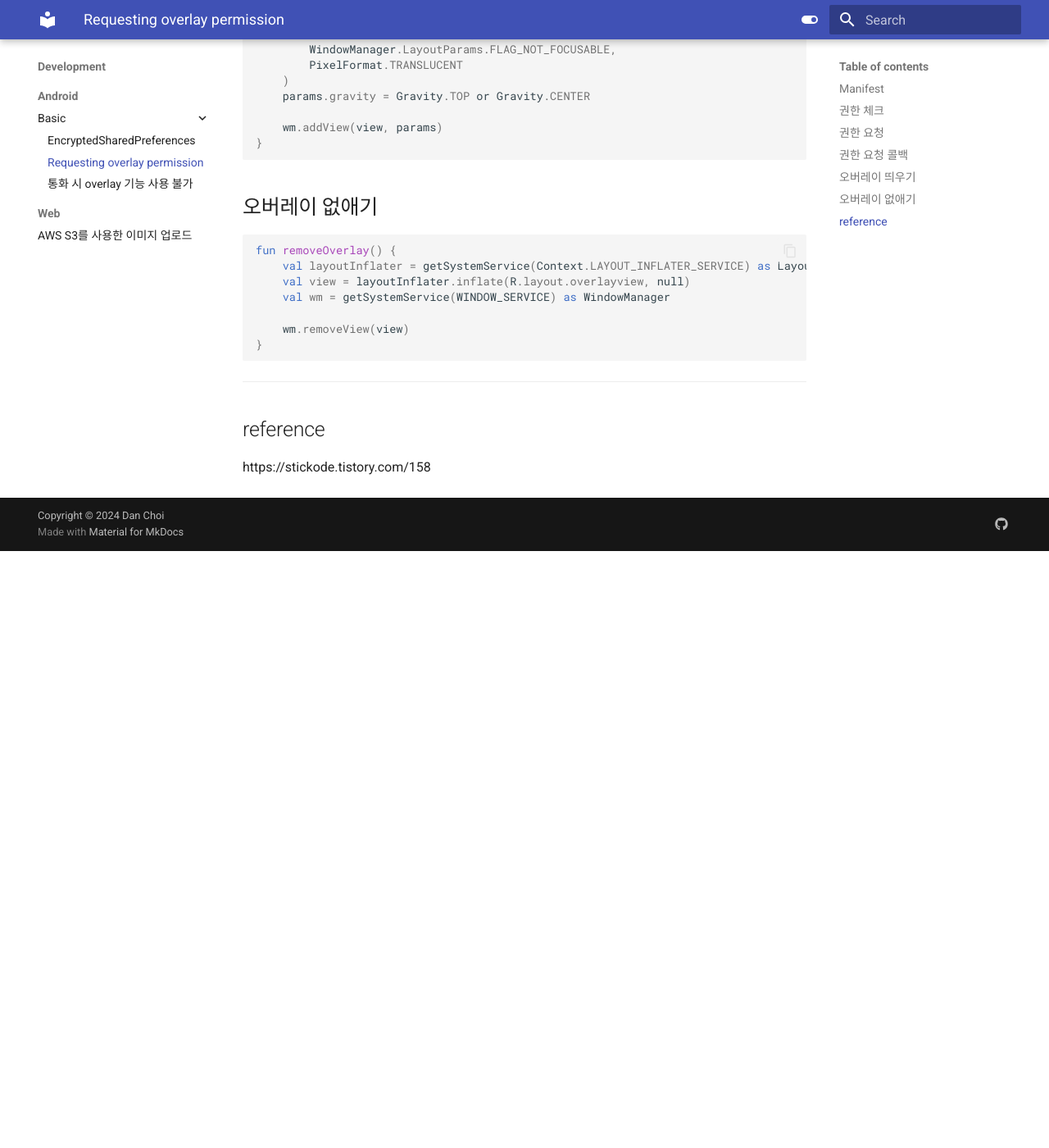
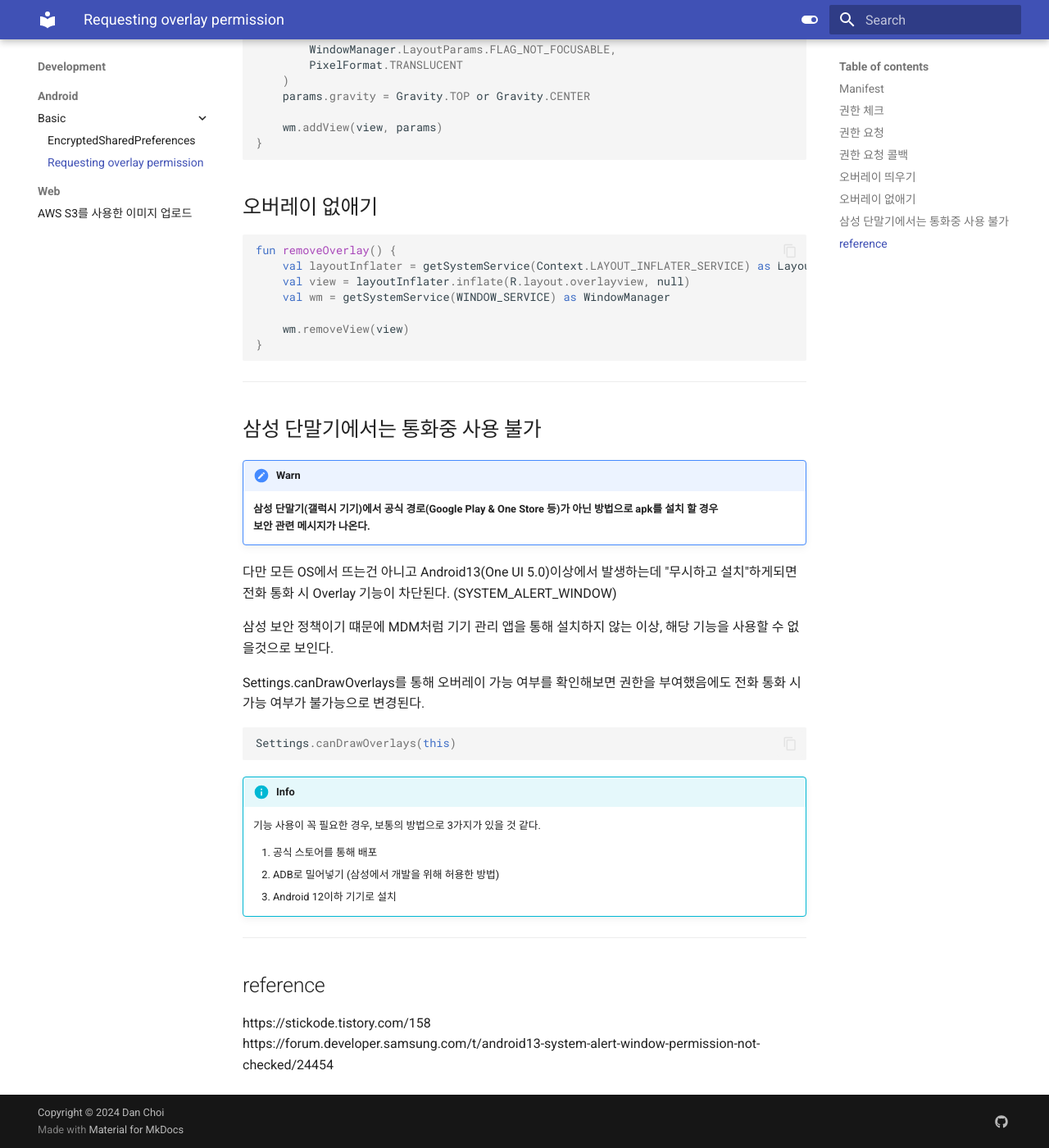
Before and after one commit to daihan-ch22/daihan-ch22.github.io, an MkDocs documentation site: the page built from docs/development/android/basic/Overlay-Permission.md, in a window 1280 px wide and 1400 px high, scrolled down 1354 px. Shown: the whole window at 82% size. Built offline with MkDocs 1.6.1 and Material for MkDocs 9.7.7, drawn with Linux system fonts in a browser that asks for light colours; plug-ins that fetch from the network failed and are left out; before the commit the page ends 2026 px from its top, so only the background shows below that.

Commit message:
블로그 전환 작업 ok

````diff
--- a/docs/development/android/basic/Overlay-permission.md
+++ b/docs/development/android/basic/Overlay-Permission.md
@@ -86,5 +86,32 @@ fun removeOverlay() {
 
 ---
 
+## 삼성 단말기에서는 통화중 사용 불가
+
+!!! warn
+    **삼성 단말기(갤럭시 기기)에서 공식 경로(Google Play & One Store 등)가 아닌 방법으로 apk를 설치 할 경우<br>
+    보안 관련 메시지가 나온다.**
+
+다만 모든 OS에서 뜨는건 아니고 Android13(One UI 5.0)이상에서 발생하는데 "무시하고 설치"하게되면
+전화 통화 시 Overlay 기능이 차단된다. (SYSTEM_ALERT_WINDOW)
+
+삼성 보안 정책이기 떄문에 MDM처럼 기기 관리 앱을 통해 설치하지 않는 이상, 해당 기능을 사용할 수 없을것으로 보인다.
+
+Settings.canDrawOverlays를 통해 오버레이 가능 여부를 확인해보면 권한을 부여했음에도 전화 통화 시 가능 여부가 불가능으로 변경된다.
+
+```kotlin
+Settings.canDrawOverlays(this)
+```
+
+!!! info
+    기능 사용이 꼭 필요한 경우, 보통의 방법으로 3가지가 있을 것 같다.
+
+    1. 공식 스토어를 통해 배포
+    2. ADB로 밀어넣기 (삼성에서 개발을 위해 허용한 방법)
+    3. Android 12이하 기기로 설치
+
+---
+
 ## reference
 https://stickode.tistory.com/158
+https://forum.developer.samsung.com/t/android13-system-alert-window-permission-not-checked/24454
````
Also changed, not shown: docs/development/android/basic/통화 시 overlay 기능 사용 불가.md (deleted, +0 -33 lines), docs/index.md (+4 -0 lines).
